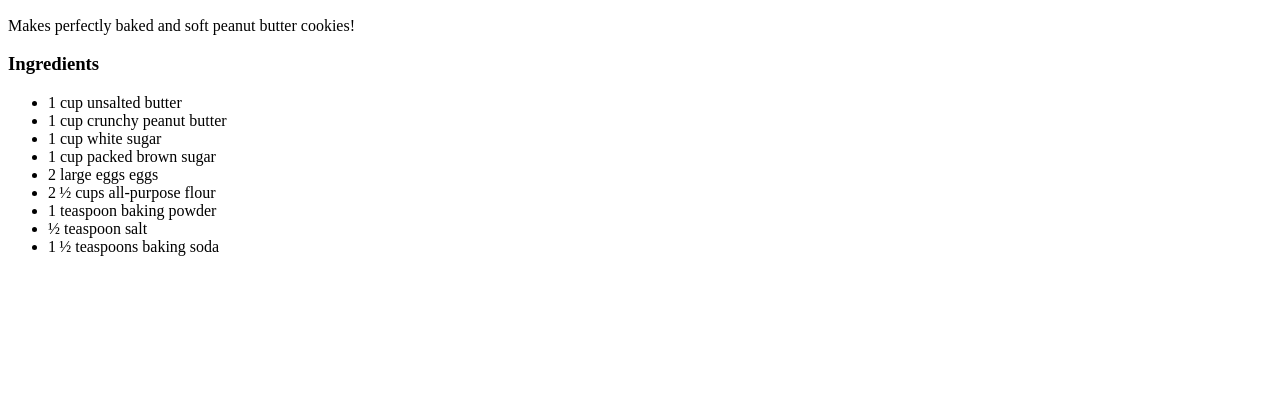
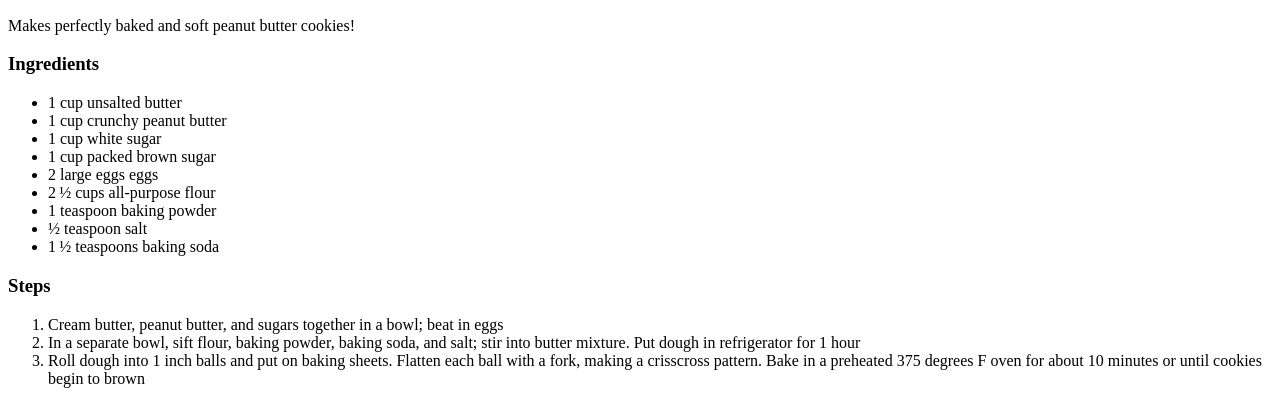
Before and after one commit to Axcess148/odin-recipes, a plain HTML site: page recipes/pb-cookies.html in a window 1280 px wide. Shown: the part 674-1078 px from the top of the page. Before the commit the page ends 946 px from the top, so only its background shows below. Drawn offline with Linux system fonts and the light colour scheme.

Commit message:
add the steps list to the recipe

```diff
--- a/recipes/pb-cookies.html
+++ b/recipes/pb-cookies.html
@@ -23,5 +23,11 @@
         <li>½ teaspoon salt</li>
         <li>1 ½ teaspoons baking soda</li>
     </ul>
+    <h3>Steps</h3>
+    <ol>
+        <li>Cream butter, peanut butter, and sugars together in a bowl; beat in eggs</li>
+        <li>In a separate bowl, sift flour, baking powder, baking soda, and salt; stir into butter mixture. Put dough in refrigerator for 1 hour</li>
+        <li>Roll dough into 1 inch balls and put on baking sheets. Flatten each ball with a fork, making a crisscross pattern. Bake in a preheated 375 degrees F oven for about 10 minutes or until cookies begin to brown</li>
+    </ol>
 </body>
 </html>
```
